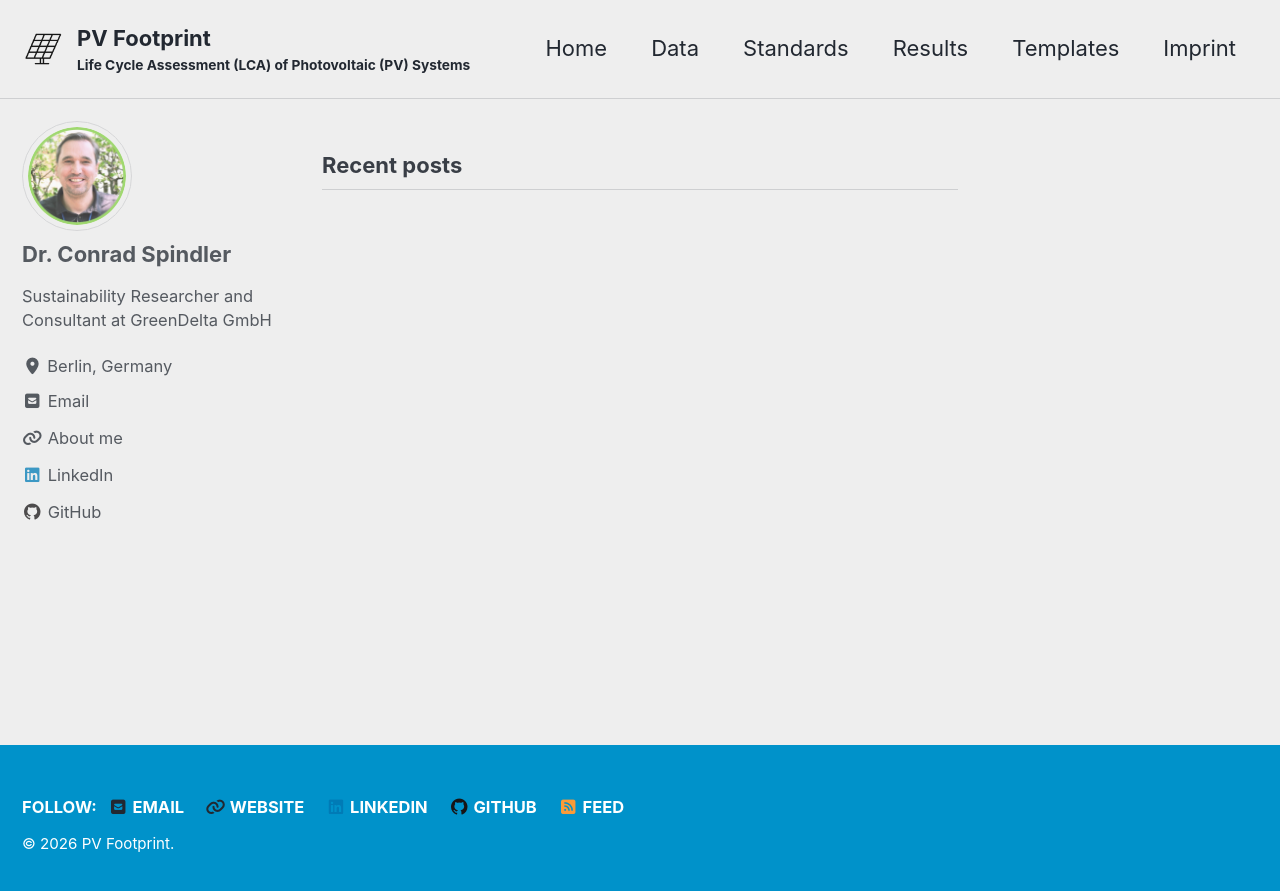
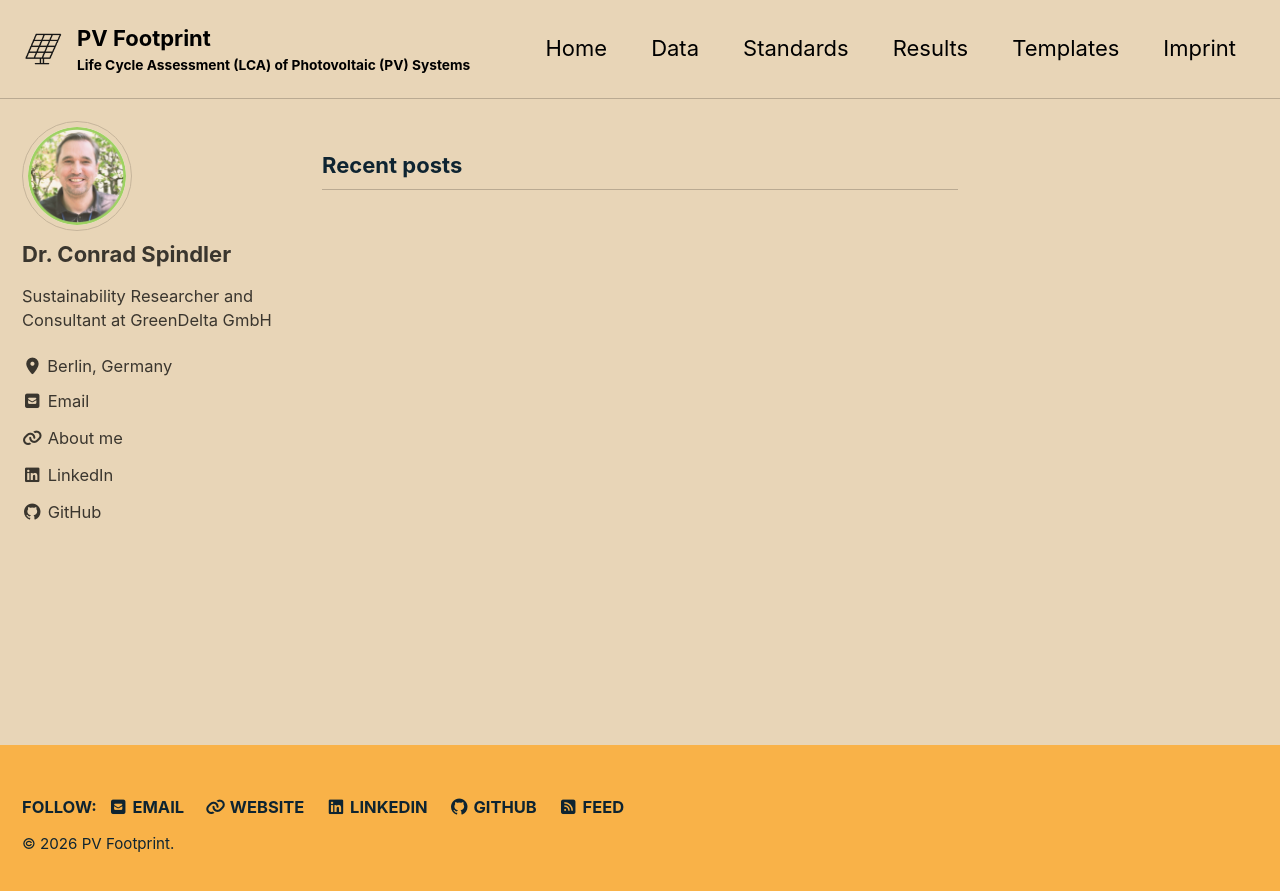
Before and after one commit to conradspindler/pv_footprint, a Jekyll site: the page built from index.html, in a window 1280 px wide. Shown: the top 891 px of the page. Built offline with Jekyll 4.4.1, drawn with Linux system fonts in a browser that asks for light colours; cached includes are drawn as plain includes; the list of posts is cut into pages by our own code.

Commit message:
Revert "Change minimal_mistakes_skin from 'sunrise' to 'air'"
This reverts commit 564910812fb46b1f6d3bef0d778037a88ccab5c9.

```diff
--- a/_config.yml
+++ b/_config.yml
@@ -1,6 +1,6 @@
 # theme                  : "minimal-mistakes-jekyll"
 remote_theme             : "mmistakes/minimal-mistakes@4.28.0"
-minimal_mistakes_skin    : "air" # "air", "aqua", "contrast", "dark", "dirt", "neon", "mint", "plum", "sunrise", "catppuccin_latte", "catppuccin_mocha"
+minimal_mistakes_skin    : "sunrise" # "air", "aqua", "contrast", "dark", "dirt", "neon", "mint", "plum", "sunrise", "catppuccin_latte", "catppuccin_mocha"
 
 # Site Settings
 locale                   : "en-US"
```
